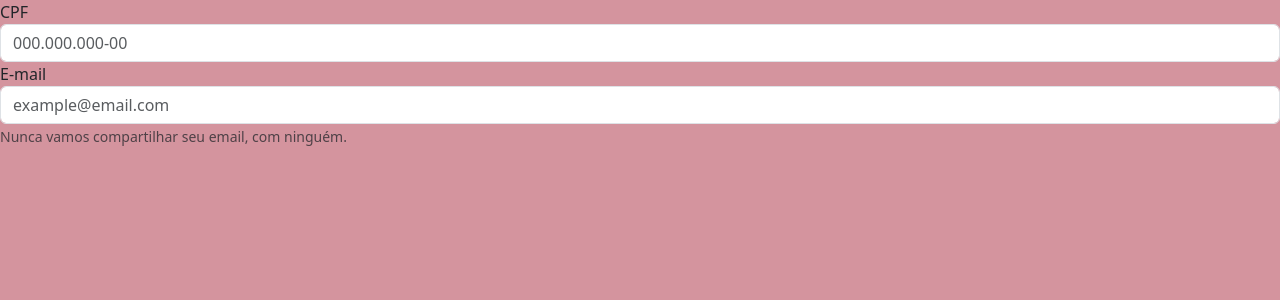
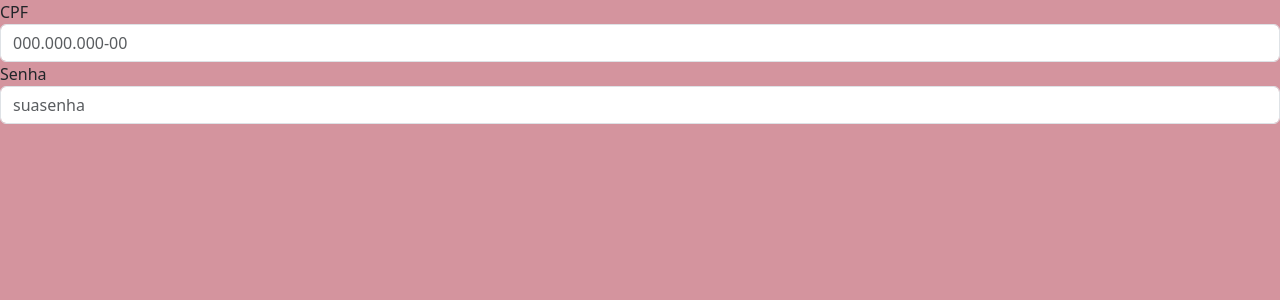
Before and after one commit to sampaioRayssa/intwebannualproject, a Flask app: page /login in a window 1280 px wide. Shown: the part 56-356 px from the top of the page. Run offline with Flask 3, Linux system fonts and the light colour scheme.

Commit message:
prontinho

```diff
--- a/templates/login.html
+++ b/templates/login.html
@@ -13,11 +13,10 @@
         <input type="number" class="form-control" id="cpf" name="cpf" placeholder="000.000.000-00">
     </div>
 
-    <!--E-mail-->
+    <!--Senha -->
     <div class="form-group">
-      <label for="#">E-mail</label>
-      <input type="email" class="form-control" name="email" id="" aria-describedby="emailHelp" placeholder="example@email.com">
-      <small id="emailHelp" class="form-text text-muted">Nunca vamos compartilhar seu email, com ninguém.</small>
+        <label for="#">Senha</label>
+        <input type="password" class="form-control" id="password" name="password" placeholder="suasenha">
     </div>
 
 <!--<form action="{{url_for('login')}}" method="POST" >
```
